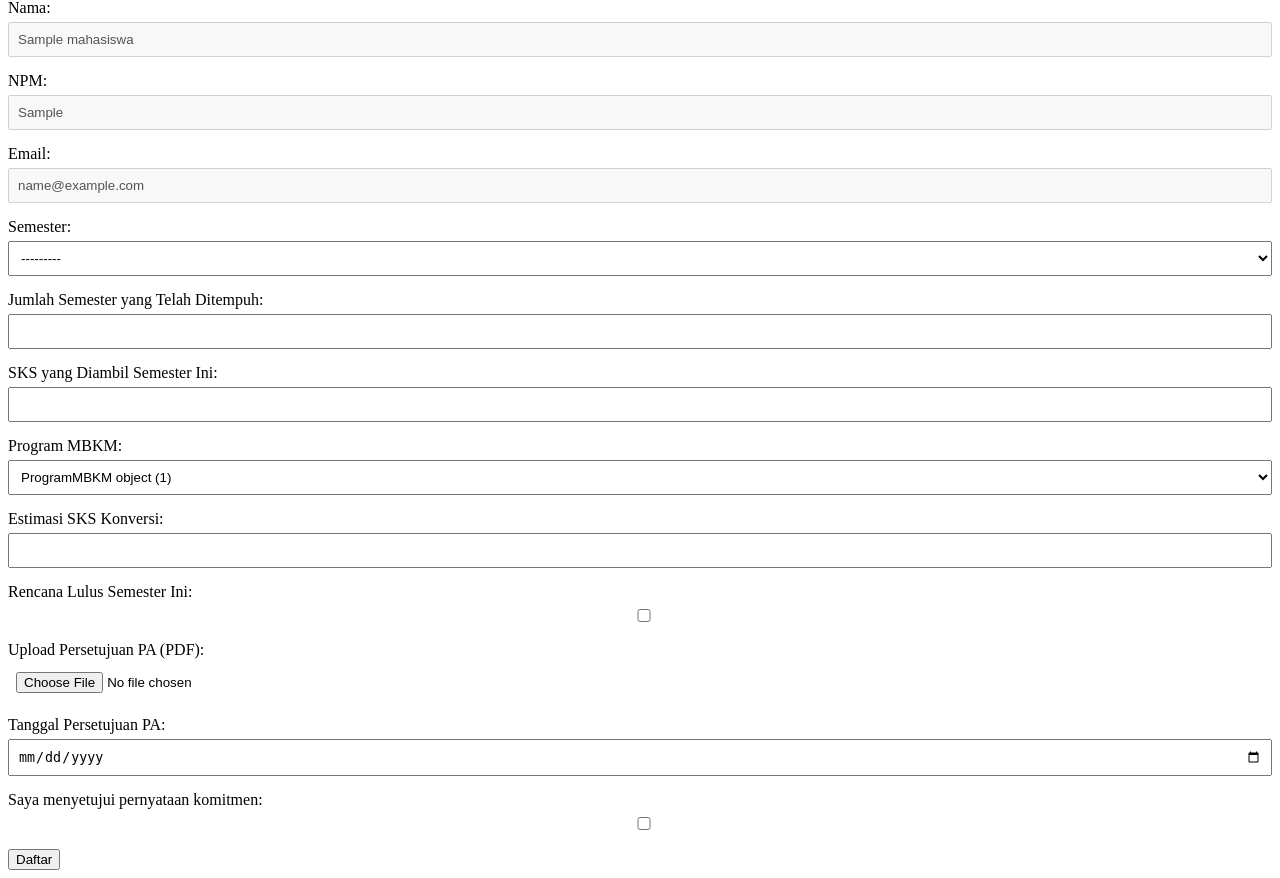
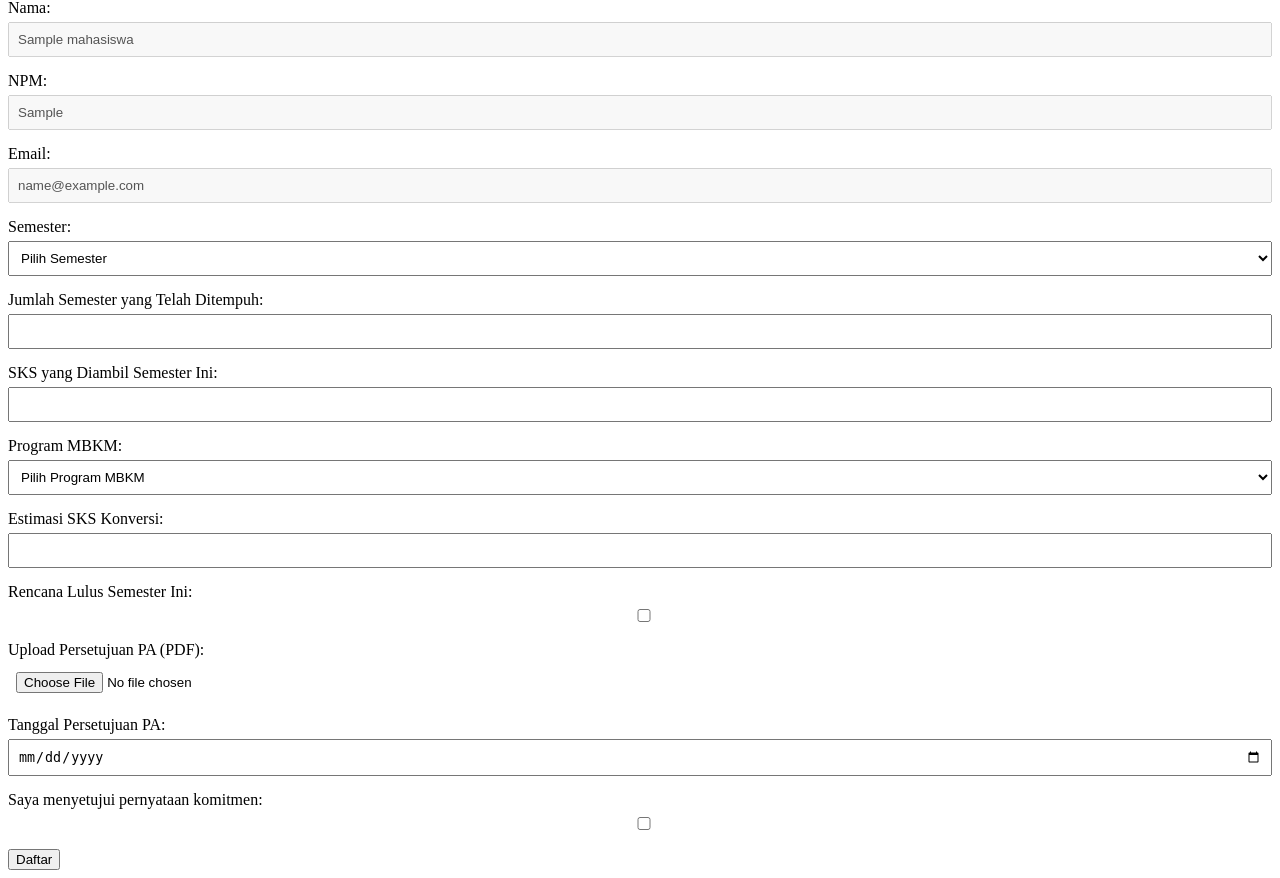
Before and after one commit to syauqiarman/kprot, a Django app: page /pendaftaran/daftar/ in a window 1280 px wide. Shown: the part 81-959 px from the top of the page. Run offline with Django 5.2, Linux system fonts and the light colour scheme; a user stored in the database is signed in; tables that the repository leaves empty hold one stand-in row (values such as "Sample post").

Commit message:
udah ada nama semesternya

```diff
--- a/PendaftaranMahasiswa/forms.py
+++ b/PendaftaranMahasiswa/forms.py
@@ -1,6 +1,6 @@
 from django import forms
 from django.core.exceptions import ValidationError
-from .models import PendaftaranMBKM, ProgramMBKM, Mahasiswa
+from .models import PendaftaranMBKM, ProgramMBKM, Mahasiswa, Semester
 
 class PendaftaranMBKMForm(forms.ModelForm):
     nama = forms.CharField(disabled=True, required=False, label="Nama Mahasiswa")
@@ -26,6 +26,8 @@ class PendaftaranMBKMForm(forms.ModelForm):
             'pernyataan_komitmen': 'Saya menyetujui pernyataan komitmen',
         }
         widgets = {
+            'semester': forms.Select(attrs={'class': 'form-control'}),
+            'program_mbkm': forms.Select(attrs={'class': 'form-control'}),
             'persetujuan_pa': forms.ClearableFileInput(attrs={'accept': 'application/pdf'}),
             'tanggal_persetujuan': forms.DateInput(attrs={'type': 'date'}),
             'pernyataan_komitmen': forms.CheckboxInput(),
@@ -44,7 +46,11 @@ class PendaftaranMBKMForm(forms.ModelForm):
 
         # Konfigurasi pilihan program MBKM
         self.fields['program_mbkm'].queryset = ProgramMBKM.objects.all()
-        self.fields['program_mbkm'].empty_label = None
+        self.fields['program_mbkm'].empty_label = "Pilih Program MBKM"  # Tambahkan placeholder
+
+        # Konfigurasi pilihan semester
+        self.fields['semester'].queryset = Semester.objects.all()
+        self.fields['semester'].empty_label = "Pilih Semester"  # Tambahkan placeholder
 
     def clean_persetujuan_pa(self):
         file = self.cleaned_data.get('persetujuan_pa')
--- a/PendaftaranMahasiswa/models.py
+++ b/PendaftaranMahasiswa/models.py
@@ -67,10 +67,16 @@ class Semester(models.Model):
     tahun = models.IntegerField()
     aktif = models.BooleanField(default=False)
 
+    def __str__(self):
+        return self.nama
+
 class ProgramMBKM(models.Model):
     nama = models.CharField(max_length=255)
     minimum_sks = models.IntegerField()
     maksimum_sks = models.IntegerField()
+
+    def __str__(self):
+        return self.nama
 
 class PendaftaranKP(models.Model):
     mahasiswa = models.ForeignKey(Mahasiswa, on_delete=models.CASCADE)
--- a/PendaftaranMahasiswa/templates/daftar_mbkm.html
+++ b/PendaftaranMahasiswa/templates/daftar_mbkm.html
@@ -45,6 +45,7 @@
         <div class="form-group">
             <label for="id_semester">Semester:</label>
             {{ form.semester }}
+            {{ form.semester.errors }}
         </div>
         <div class="form-group">
             <label for="id_jumlah_semester">Jumlah Semester yang Telah Ditempuh:</label>
```
